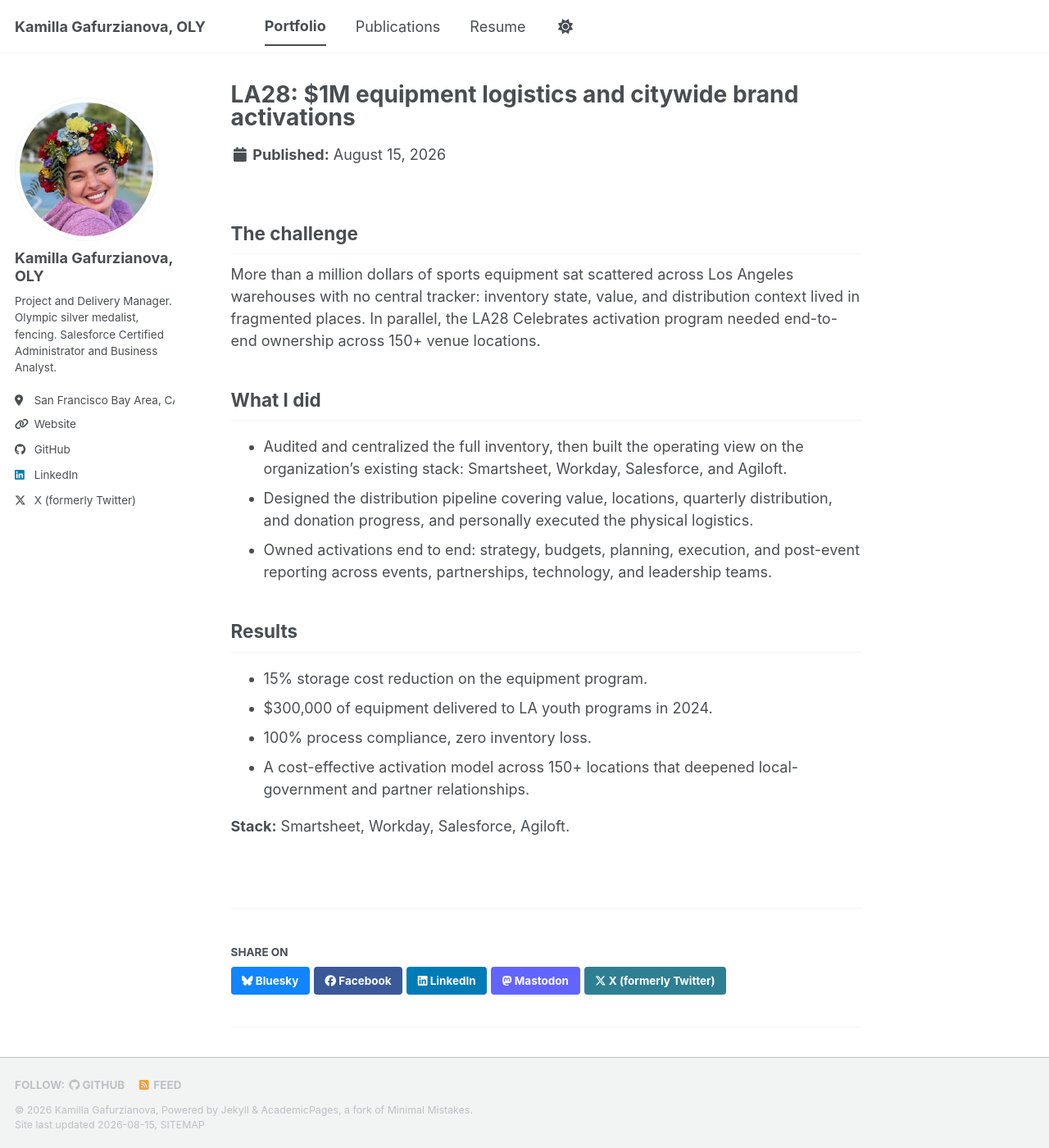
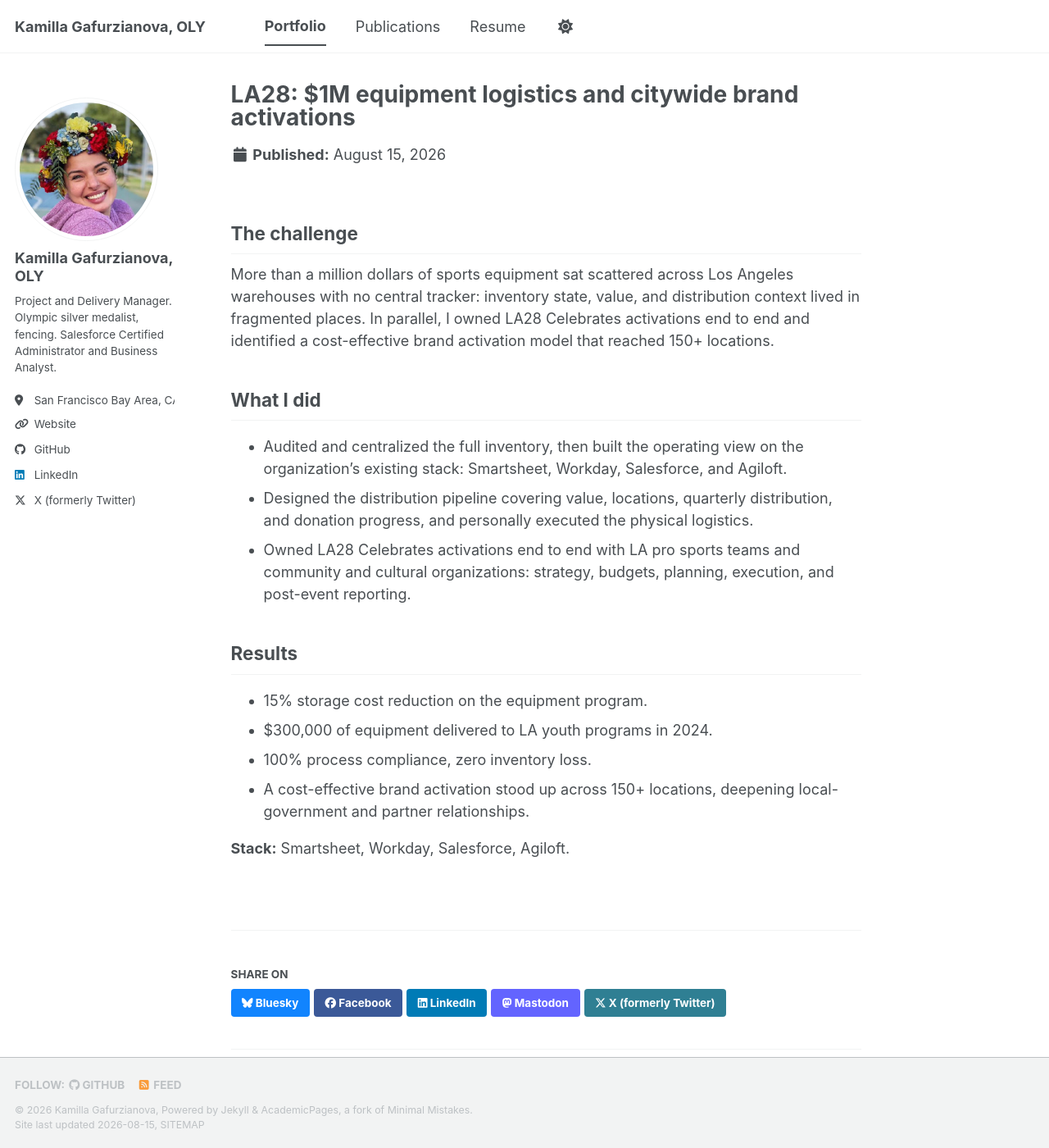
Before and after one commit to milamanzarek/milamanzarek.github.io, a Jekyll site: the page built from _portfolio/01-la28-equipment-logistics.md, in a window 1280 px wide and 1400 px high. Shown: the whole window at 82% size. Built offline with Jekyll 4.4.1, drawn with Linux system fonts in a browser that asks for light colours; a style sheet for code colours, icons or effects is not loaded.

Commit message:
LA28 facts restored to verified baseline wording: activations vs logistics separated, no invented venue-ownership claim
Co-Authored-By: Claude Fable 5 <noreply@anthropic.com>
Claude-Session: https://claude.ai/code/session_019yEvdUzhqBL7cfwV8gdG23

```diff
--- a/_portfolio/01-la28-equipment-logistics.md
+++ b/_portfolio/01-la28-equipment-logistics.md
@@ -1,24 +1,24 @@
 ---
 title: "LA28: $1M equipment logistics and citywide brand activations"
-excerpt: "Turned an untracked, multi-warehouse $1M sports-equipment inventory into a dashboard-backed distribution system; delivered $300K of equipment to LA youth programs with zero inventory loss."
+excerpt: "Turned an untracked, multi-warehouse $1M sports-equipment inventory into a dashboard-backed distribution system and delivered $300K of equipment to LA youth programs with zero inventory loss."
 collection: portfolio
 ---
 
 ## The challenge
 
-More than a million dollars of sports equipment sat scattered across Los Angeles warehouses with no central tracker: inventory state, value, and distribution context lived in fragmented places. In parallel, the LA28 Celebrates activation program needed end-to-end ownership across 150+ venue locations.
+More than a million dollars of sports equipment sat scattered across Los Angeles warehouses with no central tracker: inventory state, value, and distribution context lived in fragmented places. In parallel, I owned LA28 Celebrates activations end to end and identified a cost-effective brand activation model that reached 150+ locations.
 
 ## What I did
 
 * Audited and centralized the full inventory, then built the operating view on the organization's existing stack: Smartsheet, Workday, Salesforce, and Agiloft.
 * Designed the distribution pipeline covering value, locations, quarterly distribution, and donation progress, and personally executed the physical logistics.
-* Owned activations end to end: strategy, budgets, planning, execution, and post-event reporting across events, partnerships, technology, and leadership teams.
+* Owned LA28 Celebrates activations end to end with LA pro sports teams and community and cultural organizations: strategy, budgets, planning, execution, and post-event reporting.
 
 ## Results
 
 * 15% storage cost reduction on the equipment program.
 * $300,000 of equipment delivered to LA youth programs in 2024.
 * 100% process compliance, zero inventory loss.
-* A cost-effective activation model across 150+ locations that deepened local-government and partner relationships.
+* A cost-effective brand activation stood up across 150+ locations, deepening local-government and partner relationships.
 
 **Stack:** Smartsheet, Workday, Salesforce, Agiloft.
```
Also changed, not shown: _pages/about.md (+1 -1 lines), _pages/cv.md (+2 -1 lines).
